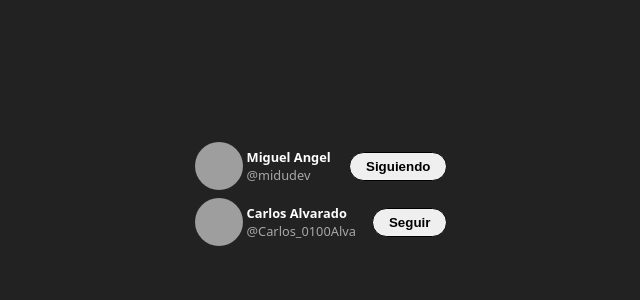
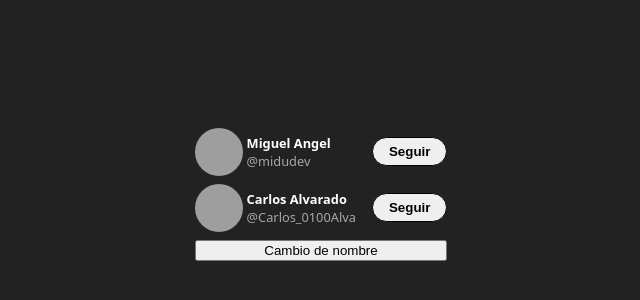
Before and after one commit to CarlosAlvarado-git/AprendiendoReact, a React (Vite) app in the folder Curso1/00-hola-mundo/: page / in a window 1280 px wide. Shown: the part 206-506 px from the top of the page, without its empty margins (319-959 px from the left). Built offline with nearby package versions, Linux system fonts and the light colour scheme; grey boxes are pictures that could not be loaded.

Commit message:
feat(Curso1): :sparkles: Start using states on app
We have an state for the name and an state that chance based on following or not

```diff
--- a/Curso1/00-hola-mundo/src/App.jsx
+++ b/Curso1/00-hola-mundo/src/App.jsx
@@ -1,14 +1,20 @@
+import { useState } from 'react';
 import './App.css'
 import {TwitterFollowCard} from './TwitterFollowCard';
 export function App () {
+    const [name, setName] = useState('midudev');
     return (
         <section className='App'>
-            <TwitterFollowCard userName="midudev"  isFollowing>
+            <TwitterFollowCard userName={name}>
                 Miguel Angel
             </TwitterFollowCard>
-            <TwitterFollowCard userName="Carlos_0100Alva" isFollowing={false}>
+            <TwitterFollowCard userName="Carlos_0100Alva">
                 Carlos Alvarado
             </TwitterFollowCard>
+
+            <button onClick={() => setName('cambioNombre')}>
+                Cambio de nombre
+            </button>
         </section>
     )
 }
--- a/Curso1/00-hola-mundo/src/TwitterFollowCard.jsx
+++ b/Curso1/00-hola-mundo/src/TwitterFollowCard.jsx
@@ -1,7 +1,16 @@
 import './App.css'
-export function TwitterFollowCard ({children, userName, isFollowing}) {
+import { useState } from 'react';
+export function TwitterFollowCard ({children, userName}) {
+    const [isFollowing, setIsFollowing] = useState(false);
+
+    const handleClick = () => {
+        setIsFollowing(!isFollowing);
+    }
+
     const text = isFollowing ? 'Siguiendo' : 'Seguir';
-    const buttonClassName = isFollowing ? 'tw-followCard-button is--following' : 'tw-followCard-button';
+    const buttonClassName = isFollowing
+    ? 'tw-followCard-button is-following'
+    : 'tw-followCard-button'
     return (
         <article className='tw-followCard'>
             <header className='tw-followCard-header'>
@@ -15,7 +24,7 @@ export function TwitterFollowCard ({children, userName, isFollowing}) {
             </header>
 
             <aside>
-                <button className={buttonClassName}>
+                <button className={buttonClassName} onClick={handleClick}>
                     {text}
                 </button>
             </aside>
```
